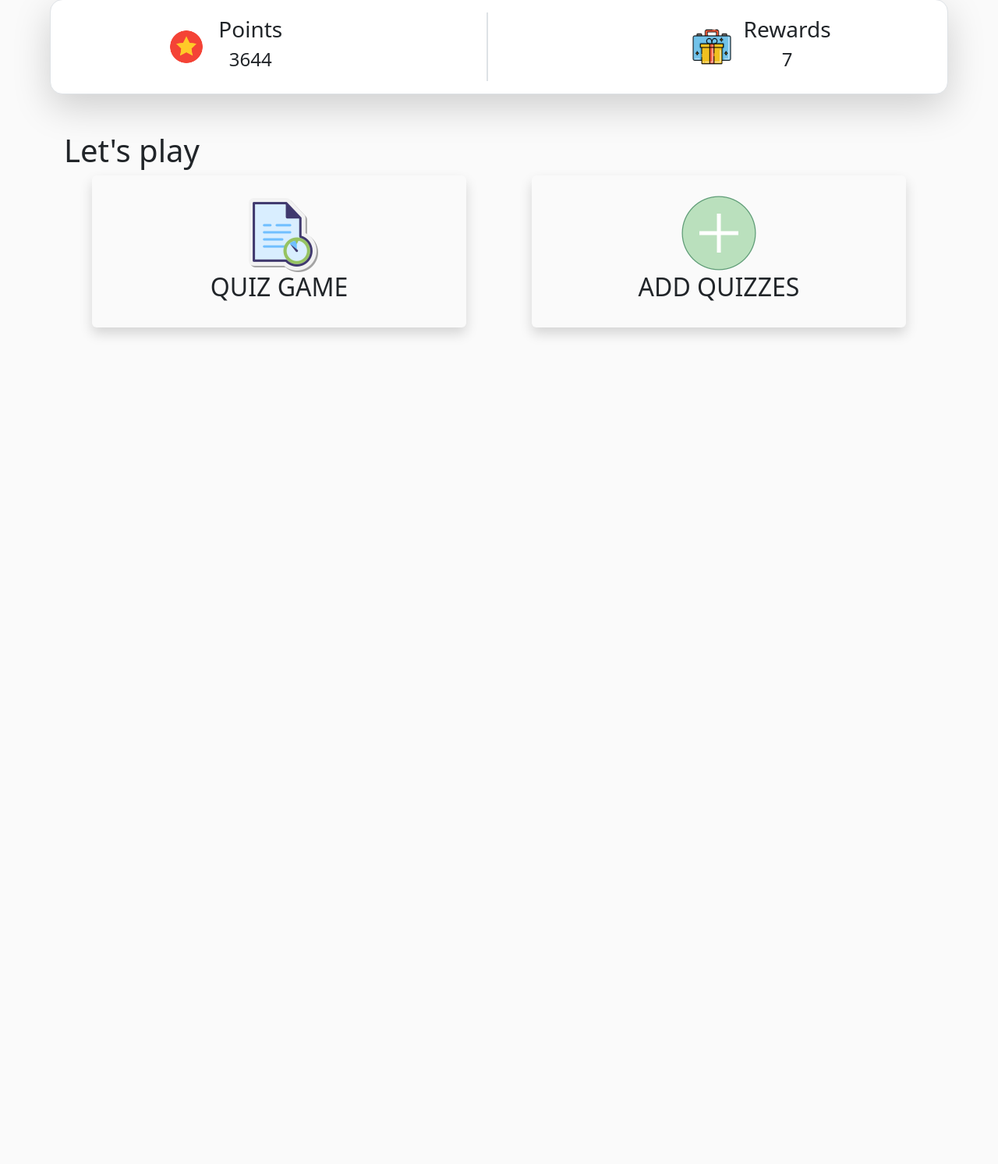
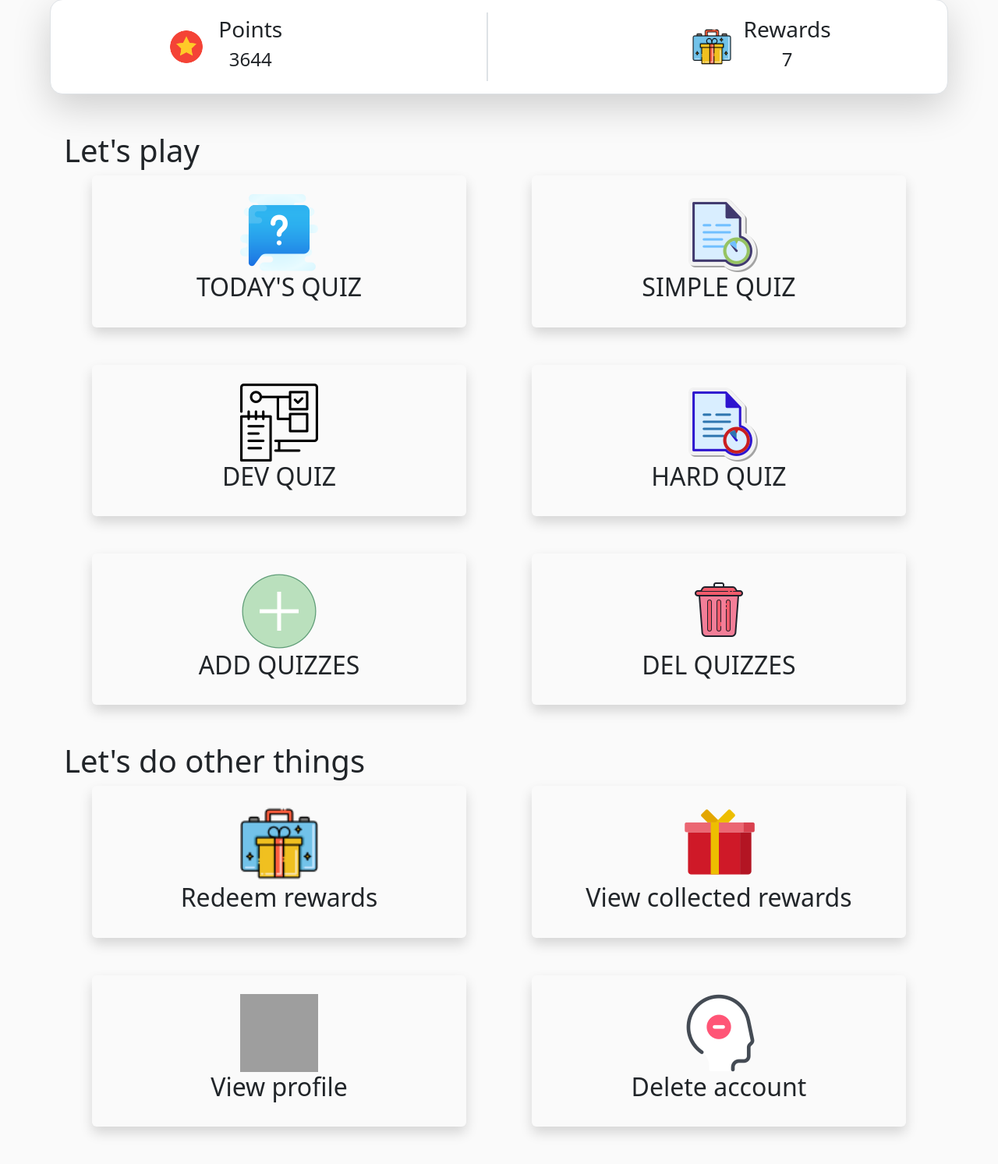
Before and after one commit to MJTech46/DJANGO-Quiz-App, a Django app: page / in a window 1280 px wide. Shown: the part 149-1642 px from the top of the page at 78% size. Before the commit the page ends 580 px from the top, so only its background shows below. Run offline with Django 5.2, Linux system fonts and the light colour scheme; the visitor is signed in with stand-in values (Sample User, id 1); grey boxes are pictures that could not be loaded.

Commit message:
improved home page

```diff
--- a/requirements.txt
+++ b/requirements.txt
@@ -1,6 +1,11 @@
 asgiref==3.8.1
+certifi==2024.8.30
+charset-normalizer==3.4.0
 Django==5.0.6
 djangorestframework==3.15.2
+idna==3.10
 pillow==10.3.0
+requests==2.32.3
 sqlparse==0.5.0
 tzdata==2024.1
+urllib3==2.2.3
--- a/templates/Quiz/index.html
+++ b/templates/Quiz/index.html
@@ -49,15 +49,32 @@
                 </a>
             </div>
     </div>
+
     <!-- Let's play -->
     <div class="container mt-5 mb-5">
         <h1>Let's play</h1>
+
+        <!-- play quiz -->
         <div class="d-flex flex-wrap justify-content-evenly gap-5">
 
-            <!-- play quiz -->
+            <a href="/quiz/" style="text-decoration: none; color: inherit;" class="p-4 custom-container  text-center shadow rounded-2">
+                <img src="/static/Quiz/img/quiz2-100.png" alt="quiz-100" style="height: 100px; width: 100px;">
+                <h2>TODAY'S QUIZ</h2>
+            </a>
+
             <a href="/quiz/" style="text-decoration: none; color: inherit;" class="p-4 custom-container  text-center shadow rounded-2">
                 <img src="/static/Quiz/img/quiz-100.png" alt="quiz-100" style="height: 100px; width: 100px;">
-                <h2>QUIZ GAME</h2>
+                <h2>SIMPLE QUIZ</h2>
+            </a>
+
+            <a href="/quiz/" style="text-decoration: none; color: inherit;" class="p-4 custom-container  text-center shadow rounded-2">
+                <img src="/static/Quiz/img/dev-quiz-100.png" alt="quiz-100" style="height: 100px; width: 100px;">
+                <h2>DEV QUIZ</h2>
+            </a>
+
+            <a href="/quiz/" style="text-decoration: none; color: inherit;" class="p-4 custom-container  text-center shadow rounded-2">
+                <img src="/static/Quiz/img/quiz-red-100.png" alt="quiz-100" style="height: 100px; width: 100px;">
+                <h2>HARD QUIZ</h2>
             </a>
 
             <!-- admin only privilege -->
@@ -66,9 +83,41 @@
                     <img src="/media/default/category/add.png" alt="basketball" style="height: 100px; width: 100px;">
                     <h2>ADD QUIZZES</h2>
                 </a>
+
+                <a href="/admin/Quiz/quiz/" style="text-decoration: none; color: inherit;" class="p-4 custom-container  text-center shadow rounded-2">
+                    <img src="/static/Quiz/img/delete-100.png" alt="basketball" style="height: 100px; width: 100px;">
+                    <h2>DEL QUIZZES</h2>
+                </a>
             {% endif %}
-
         </div>
     </div>
 
+    <!-- Let's do other things -->
+    <div class="container mt-5 mb-5">
+        <h1>Let's do other things</h1>
+
+        <!-- play quiz -->
+        <div class="d-flex flex-wrap justify-content-evenly gap-5">
+
+            <a href="{% url 'redeem' %}" style="text-decoration: none; color: inherit;" class="p-4 custom-container  text-center shadow rounded-2">
+                <img src="{% static 'Quiz/img/gift-box-64.png' %}" alt="gift-box" style="height: 100px; width: 100px;">
+                <h2>Redeem rewards</h2>
+            </a>
+
+            <a href="{% url 'redeem' %}" style="text-decoration: none; color: inherit;" class="p-4 custom-container  text-center shadow rounded-2">
+                <img src="{% static 'Quiz/img/reward-100.png' %}" alt="gift-box" style="height: 100px; width: 100px;">
+                <h2>View collected rewards</h2>
+            </a>
+
+            <a href="/quiz/" style="text-decoration: none; color: inherit;" class="p-4 custom-container  text-center shadow rounded-2">
+                <img src="{% static 'Quiz/img/person_unknown_icon.png' %}" alt="person_unknown_icon" style="height: 100px; width: 100px;">
+                <h2>View profile</h2>
+            </a>
+
+            <a href="/quiz/" style="text-decoration: none; color: inherit;" class="p-4 custom-container  text-center shadow rounded-2">
+                <img src="/static/Quiz/img/remove-user-100.png" alt="quiz-100" style="height: 100px; width: 100px;">
+                <h2>Delete account</h2>
+            </a>
+        </div>
+    </div>
 {% endblock body %}
```
Also changed, not shown: templates/Quiz/redeem.html (+0 -18 lines), static/Quiz/img/delete-100.png (added), static/Quiz/img/dev-quiz-100.png (added), static/Quiz/img/quiz-red-100.png (added), static/Quiz/img/quiz2-100.png (added), static/Quiz/img/remove-user-100.png (added), static/Quiz/img/reward-100.png (added).
